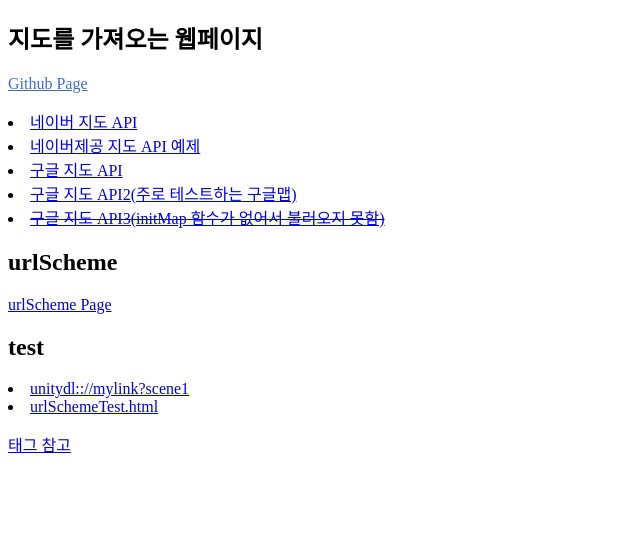
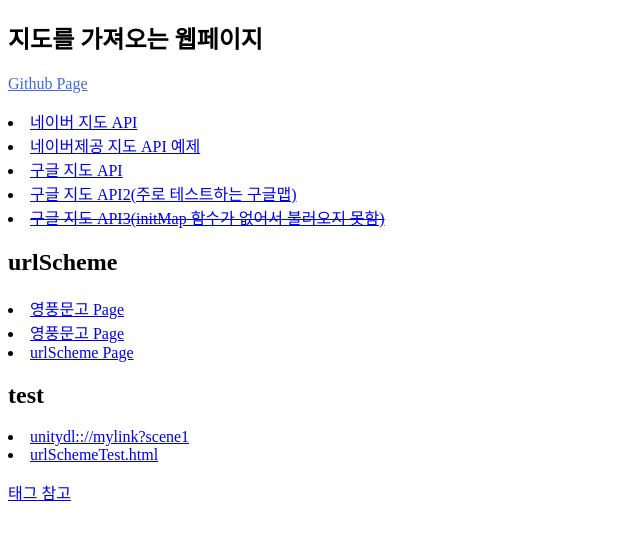
Before and after one commit to 2021-metaverse-developer-contest/yunsleeMap, a plain HTML site: page index.html in a window 1280 px wide. Shown: the whole page, without its empty margins (0-640 px from the left). Drawn offline with Linux system fonts and the light colour scheme.

Commit message:
Test for VPSSDK 영풍문고

```diff
--- a/index.html
+++ b/index.html
@@ -39,9 +39,17 @@
 <p>
 <h2>urlScheme</h2>
 <p>
-	<a href="./urlScheme.html">
-		urlScheme Page
-	</a>
+	<li>
+		<a href="maxst://VPSSDK?scene=StoreScene&name=%EC%98%81%ED%92%8D%EB%AC%B8%EA%B3%A0&categoryMain=%EB%9D%BC%EC%9D%B4%ED%94%84%EC%8A%A4%ED%83%80%EC%9D%BC&categorySub=%EB%8F%84%EC%84%9C/%EC%9D%8C%EB%B0%98">
+			영풍문고 Page</a>
+	</li>
+	<li>
+		<a href="maxst://VPSSDK?scene=StoreScene&name=%EC%98%81%ED%92%8D%EB%AC%B8%EA%B3%A0&categoryMain=%EB%9D%BC%EC%9D%B4%ED%94%84%EC%8A%A4%ED%83%80%EC%9D%BC&categorySub=%EB%8F%84%EC%84%9C/%EC%9D%8C%EB%B0%98">
+			영풍문고 Page</a>
+	</li>
+	<li>
+		<a href="./urlScheme.html">urlScheme Page</a>
+	</li>
 </p>
 <p>
 	<h2>test</h2>
```
